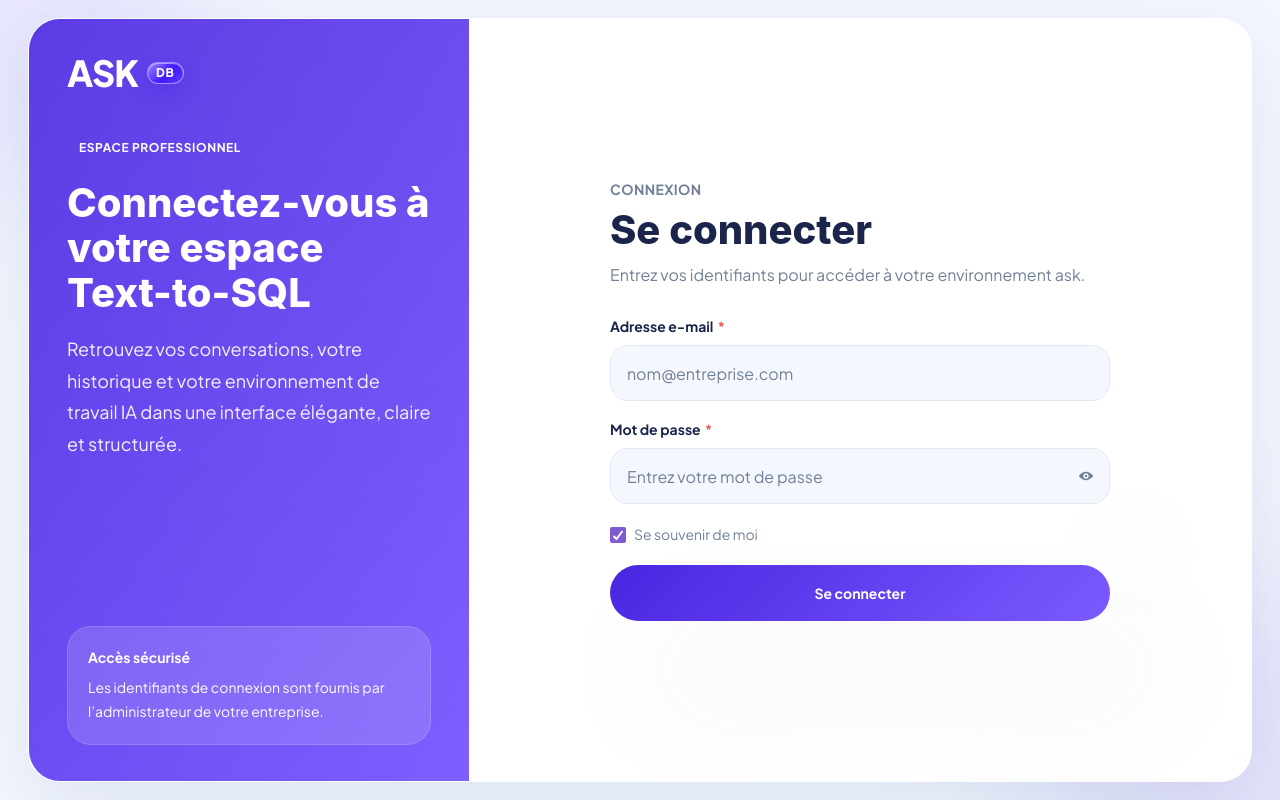
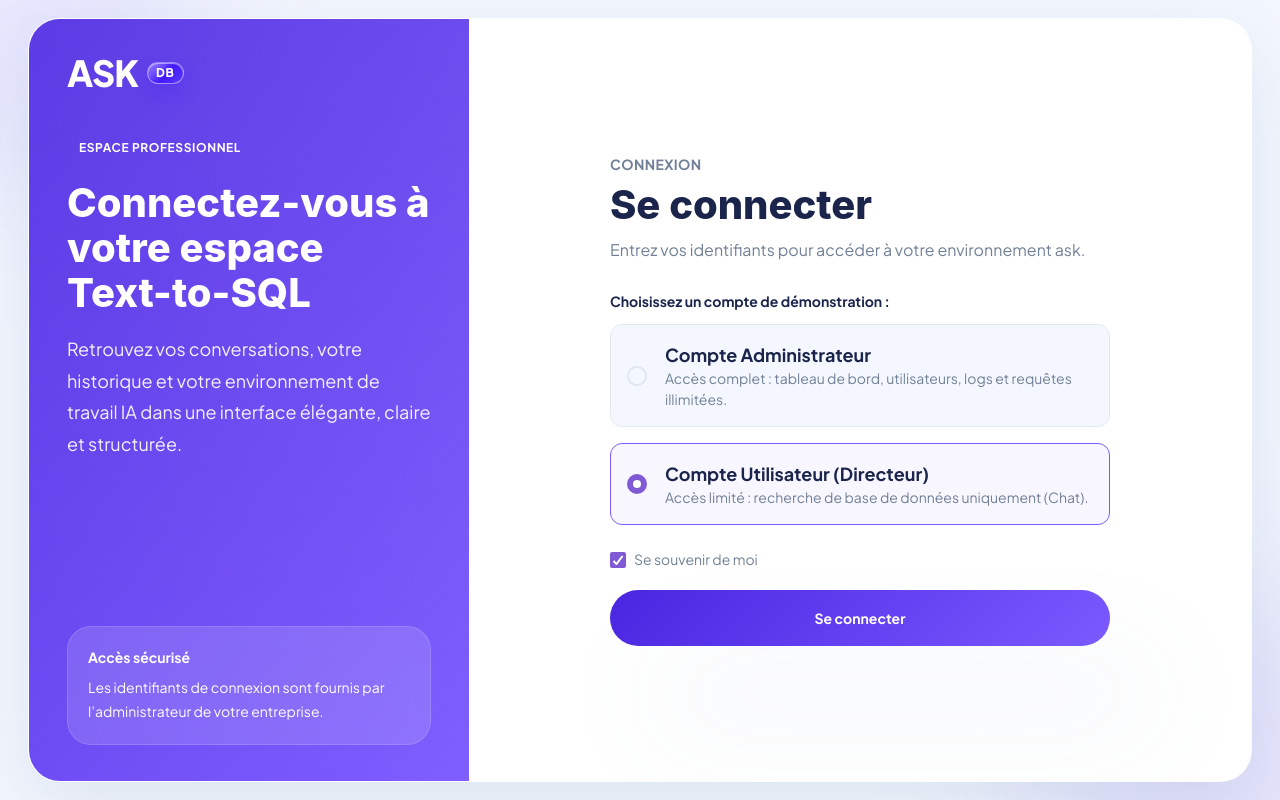
Before and after one commit to yessine-akrout/AskDB, a Next.js app in the folder frontend/: page /auth/sign-in in a window 1280 px wide. Built offline with nearby package versions, Linux system fonts and the light colour scheme; no server answers.

Commit message:
feat: replace login form with demo account radio choices

```diff
--- a/frontend/app/auth/sign-in/page.tsx
+++ b/frontend/app/auth/sign-in/page.tsx
@@ -14,6 +14,9 @@ import {
   InputRightElement,
   Text,
   useColorModeValue,
+  RadioGroup,
+  Radio,
+  Stack,
 } from '@chakra-ui/react';
 import { useState } from 'react';
 import { ViewIcon, ViewOffIcon } from '@chakra-ui/icons';
@@ -21,9 +24,7 @@ import { useRouter } from 'next/navigation';
 import { useAuthContext } from '@/contexts/AuthContext';
 
 export default function SignInPage() {
-  const [showPassword, setShowPassword] = useState(false);
-  const [email, setEmail] = useState('');
-  const [password, setPassword] = useState('');
+  const [role, setRole] = useState<'admin' | 'user'>('user');
   const [submitting, setSubmitting] = useState(false);
   const [errorMessage, setErrorMessage] = useState('');
 
@@ -47,8 +48,9 @@ export default function SignInPage() {
     setSubmitting(true);
 
     try {
-      await login(email, password);
-      router.push('/');
+      const demoEmail = role === 'admin' ? 'messi@gmail.com' : 'yessine.akrout123@gmail.com';
+      await login(demoEmail, '1234');
+      // Router push is handled in AuthContext for demo mode based on role
     } catch (error: any) {
       setErrorMessage(error?.message || 'Connexion impossible.');
     } finally {
@@ -255,68 +257,46 @@ export default function SignInPage() {
             </Text>
 
             <Box as="form" onSubmit={handleSubmit}>
-              <FormControl mb="18px" isRequired>
-                <FormLabel color={textColor} fontSize="sm" fontWeight="700" mb="8px">
-                  Adresse e-mail
+              <FormControl mb="24px">
+                <FormLabel color={textColor} fontSize="sm" fontWeight="700" mb="12px">
+                  Choisissez un compte de démonstration :
                 </FormLabel>
-                <Input
-                  type="email"
-                  placeholder="nom@entreprise.com"
-                  h="56px"
-                  borderRadius="18px"
-                  bg={inputBg}
-                  border="1px solid"
-                  borderColor={inputBorder}
-                  fontSize="md"
-                  value={email}
-                  onChange={(e) => setEmail(e.target.value)}
-                  _placeholder={{ color: subtleText }}
-                  _focus={{
-                    borderColor: '#7B5AFF',
-                    boxShadow: '0 0 0 1px #7B5AFF',
-                  }}
-                />
-              </FormControl>
-
-              <FormControl mb="20px" isRequired>
-                <FormLabel color={textColor} fontSize="sm" fontWeight="700" mb="8px">
-                  Mot de passe
-                </FormLabel>
-
-                <InputGroup>
-                  <Input
-                    type={showPassword ? 'text' : 'password'}
-                    placeholder="Entrez votre mot de passe"
-                    h="56px"
-                    borderRadius="18px"
-                    bg={inputBg}
-                    border="1px solid"
-                    borderColor={inputBorder}
-                    pr="52px"
-                    fontSize="md"
-                    value={password}
-                    onChange={(e) => setPassword(e.target.value)}
-                    _placeholder={{ color: subtleText }}
-                    _focus={{
-                      borderColor: '#7B5AFF',
-                      boxShadow: '0 0 0 1px #7B5AFF',
-                    }}
-                  />
-                  <InputRightElement h="56px" pr="8px">
-                    <Button
-                      variant="ghost"
-                      size="sm"
-                      onClick={() => setShowPassword((prev) => !prev)}
-                      _hover={{ bg: 'transparent' }}
-                      _active={{ bg: 'transparent' }}
+                <RadioGroup onChange={(val: 'admin' | 'user') => setRole(val)} value={role}>
+                  <Stack direction="column" spacing="16px">
+                    <Box
+                      p="16px"
+                      borderWidth="1px"
+                      borderRadius="12px"
+                      borderColor={role === 'admin' ? '#7B5AFF' : inputBorder}
+                      bg={role === 'admin' ? 'rgba(123,90,255,0.05)' : inputBg}
+                      cursor="pointer"
+                      onClick={() => setRole('admin')}
                     >
-                      <Icon
-                        as={showPassword ? ViewOffIcon : ViewIcon}
-                        color={secondaryText}
-                      />
-                    </Button>
-                  </InputRightElement>
-                </InputGroup>
+                      <Radio value="admin" colorScheme="purple" size="lg">
+                        <Box ml="10px">
+                          <Text fontWeight="700" color={textColor}>Compte Administrateur</Text>
+                          <Text fontSize="sm" color={subtleText}>Accès complet : tableau de bord, utilisateurs, logs et requêtes illimitées.</Text>
+                        </Box>
+                      </Radio>
+                    </Box>
+                    <Box
+                      p="16px"
+                      borderWidth="1px"
+                      borderRadius="12px"
+                      borderColor={role === 'user' ? '#7B5AFF' : inputBorder}
+                      bg={role === 'user' ? 'rgba(123,90,255,0.05)' : inputBg}
+                      cursor="pointer"
+                      onClick={() => setRole('user')}
+                    >
+                      <Radio value="user" colorScheme="purple" size="lg">
+                        <Box ml="10px">
+                          <Text fontWeight="700" color={textColor}>Compte Utilisateur (Directeur)</Text>
+                          <Text fontSize="sm" color={subtleText}>Accès limité : recherche de base de données uniquement (Chat).</Text>
+                        </Box>
+                      </Radio>
+                    </Box>
+                  </Stack>
+                </RadioGroup>
               </FormControl>
 
               <Flex align="center" mb="20px">
```
